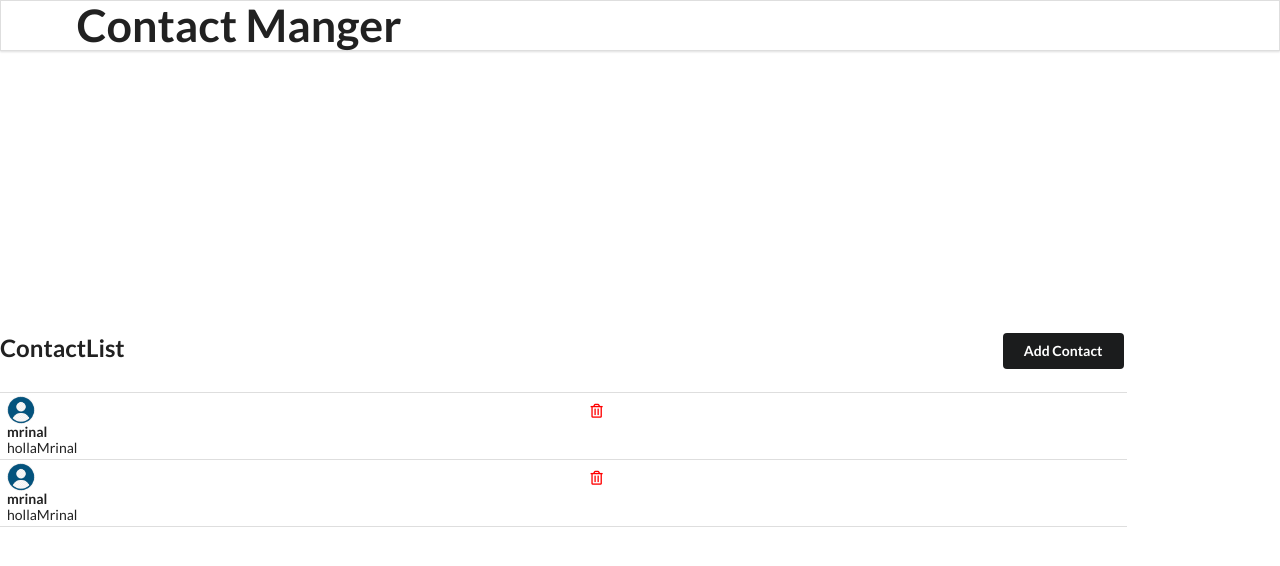
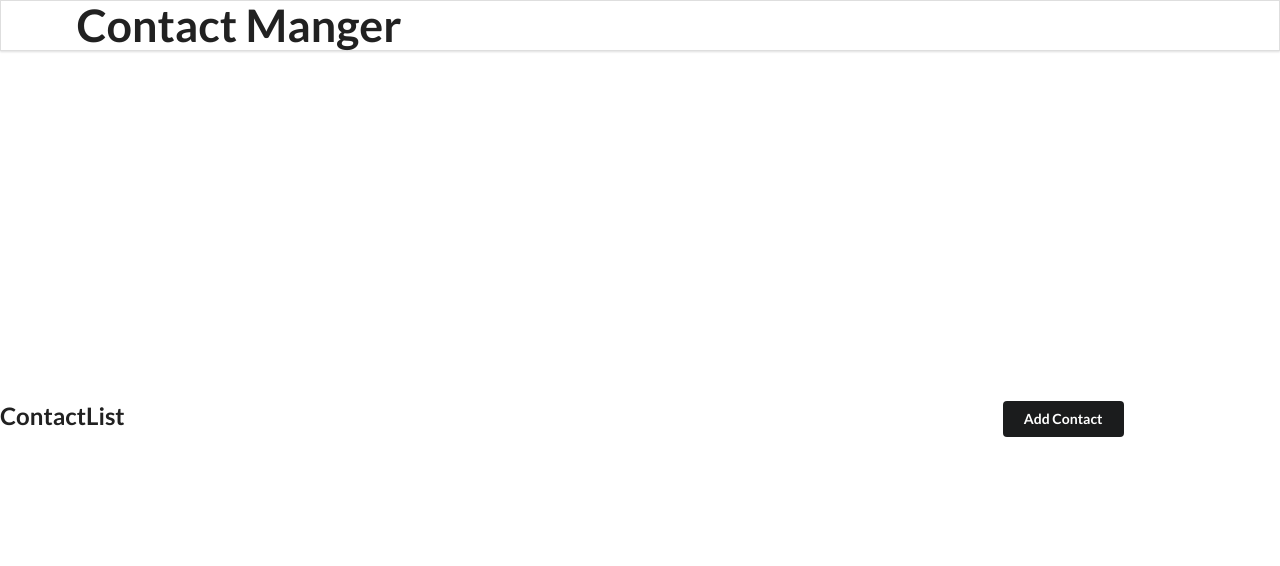
Before and after one commit to mrinalxdev/vaultify, a React (Vite) app in the folder contact-manager/: page / in a window 1280 px wide. Shown: the top 566 px of the page. Built offline with nearby package versions, Linux system fonts and the light colour scheme.

Commit message:
Added Data

```diff
--- a/contact-manager/src/App.jsx
+++ b/contact-manager/src/App.jsx
@@ -41,13 +41,9 @@ function App() {
       <BrowserRouter>
         <Routes>
 
-        <Route path='/add' exact element = {
-          <AddContacts addContactHandler={addContactHandler}/>
-        } />
+        <Route path='/add' exact element={<AddContacts addContactHandler={addContactHandler}/>} />
 
-        <Route path='/' element={
-          <ContactList contacts={contacts} getContactId = {removeContactHnadler}/>
-        } />
+        <Route path='/' exact element={<ContactList contacts={contacts} getContactId = {removeContactHnadler}/>} />
 
         </Routes>
       </BrowserRouter>
--- a/contact-manager/src/components/ContactList.jsx
+++ b/contact-manager/src/components/ContactList.jsx
@@ -9,20 +9,7 @@ const ContactList = (props) => {
     props.getContactId(id)
   }
 
-  const contacts = [
-    {
-      id : '1',
-      name : 'mrinal',
-      email : 'hollaMrinal',
-    },
-    {
-      id : '2',
-      name : 'mrinal',
-      email : 'hollaMrinal',
-    }
-  ]
-
-  const renderContactList = contacts.map((contact) => {
+  const renderContactList = props.contacts.map((contact) => {
     return (
       <ContactCard contact={contact} clickHandler={deleteContactHandler} key={contact.id}/>
     )
```
